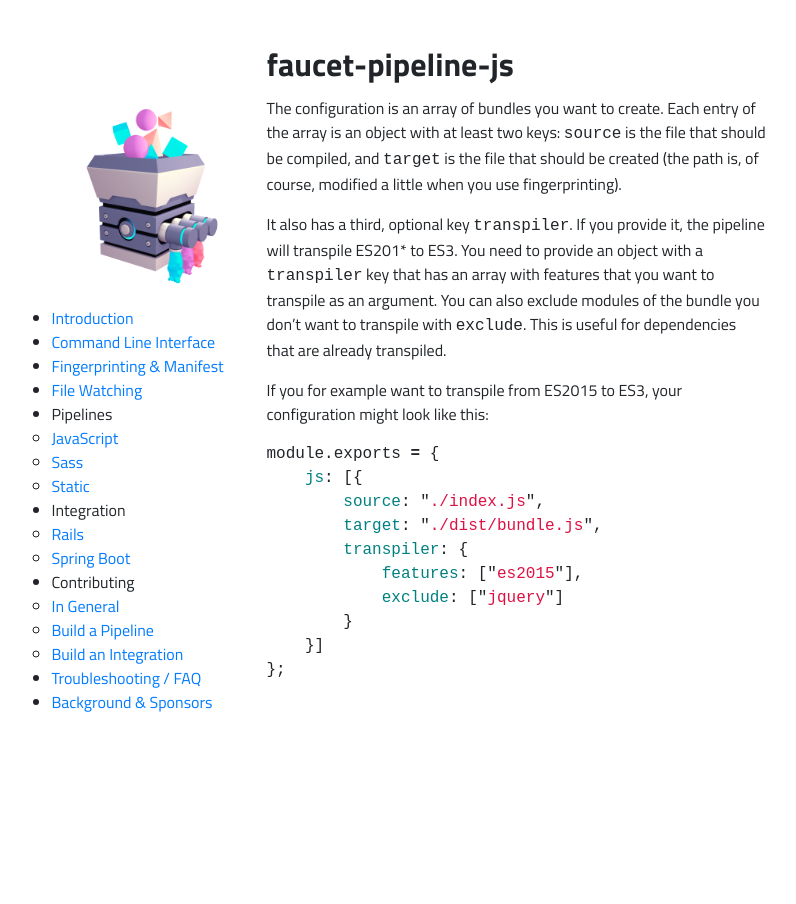
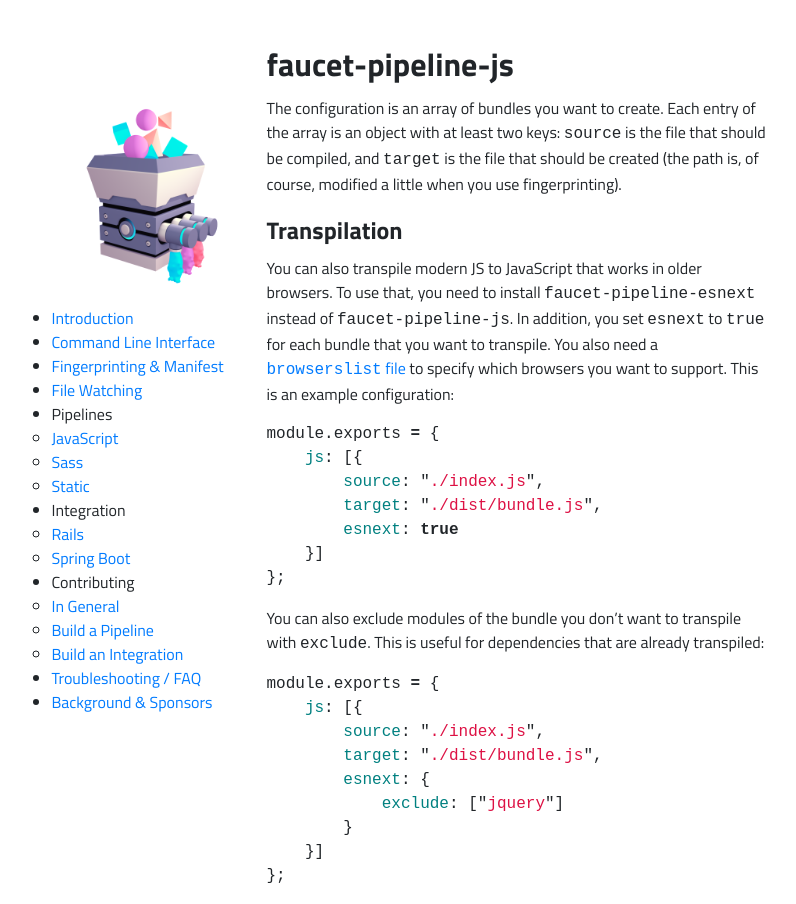
Before and after one commit to faucet-pipeline/docs, a Jekyll site: the page built from js.md, in a window 1280 px wide. Shown: the whole page, without its empty margins (231-1027 px from the left). Built offline with Jekyll 4.4.1, drawn with Linux system fonts in a browser that asks for light colours.

Commit message:
Update info on JavaScript Plugins

````diff
--- a/js.md
+++ b/js.md
@@ -8,22 +8,34 @@ array is an object with at least two keys: `source` is the file that should
 be compiled, and `target` is the file that should be created (the path is, of
 course, modified a little when you use fingerprinting).
 
-It also has a third, optional key `transpiler`. If you provide it, the pipeline
-will transpile ES201* to ES3. You need to provide an object with a `transpiler`
-key that has an array with features that you want to transpile as an argument.
-You can also exclude modules of the bundle you don't want to transpile with
-`exclude`. This is useful for dependencies that are already transpiled.
+## Transpilation
 
-If you for example want to transpile from ES2015 to ES3, your configuration
-might look like this:
+You can also transpile modern JS to JavaScript that works in older browsers. To
+use that, you need to install `faucet-pipeline-esnext` instead of
+`faucet-pipeline-js`. In addition, you set `esnext` to `true` for each bundle
+that you want to transpile. You also need a [`browserslist`
+file](https://github.com/ai/browserslist/) to specify which browsers you want to
+support. This is an example configuration:
 
 ```js
 module.exports = {
     js: [{
         source: "./index.js",
         target: "./dist/bundle.js",
-        transpiler: {
-            features: ["es2015"],
+        esnext: true
+    }]
+};
+```
+
+You can also exclude modules of the bundle you don't want to transpile with
+`exclude`. This is useful for dependencies that are already transpiled:
+
+```js
+module.exports = {
+    js: [{
+        source: "./index.js",
+        target: "./dist/bundle.js",
+        esnext: {
             exclude: ["jquery"]
         }
     }]
````
Also changed, not shown: faq.md (+3 -3 lines).
